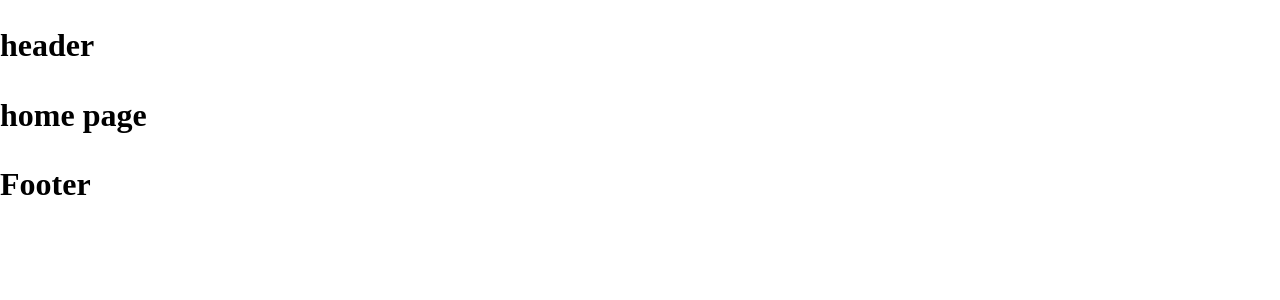
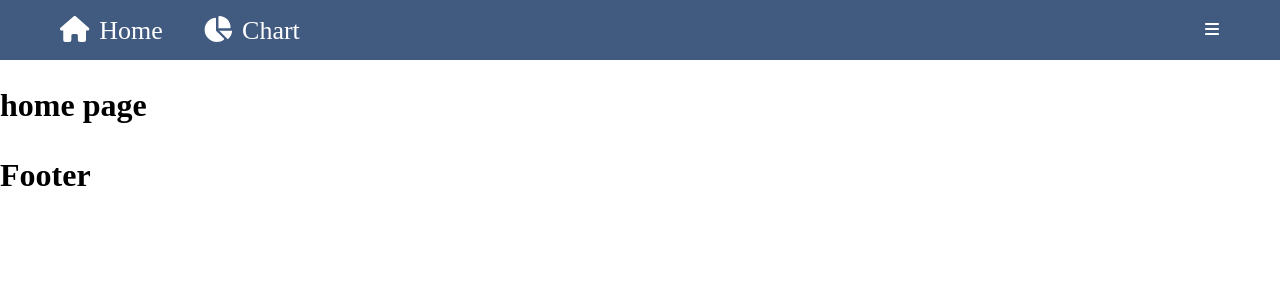
Before and after one commit to Khainq1911/object_detection_website, a React (Create React App) app in the folder web-detection-fe/: page / in a window 1280 px wide. Shown: the top 300 px of the page. Built offline with nearby package versions, Linux system fonts and the light colour scheme.

Commit message:
header update

```diff
--- a/web-detection-fe/package.json
+++ b/web-detection-fe/package.json
@@ -7,9 +7,11 @@
     "@fortawesome/free-brands-svg-icons": "^6.5.2",
     "@fortawesome/free-regular-svg-icons": "^6.5.2",
     "@fortawesome/free-solid-svg-icons": "^6.5.2",
+    "@fortawesome/react-fontawesome": "^0.2.2",
     "@testing-library/jest-dom": "^5.17.0",
     "@testing-library/react": "^13.4.0",
     "@testing-library/user-event": "^13.5.0",
+    "classnames": "^2.5.1",
     "customize-cra": "^1.0.0",
     "normalize.css": "^8.0.1",
     "react": "^18.3.1",
--- a/web-detection-fe/src/components/GlobalStyles/Globalstyles.module.scss
+++ b/web-detection-fe/src/components/GlobalStyles/Globalstyles.module.scss
@@ -1,5 +1,7 @@
 @import "normalize.css";
 :root {
+  --header-color: #415a80;
+  --hover-header-color:darkgrey;
 }
 * {
   margin: 0;
--- a/web-detection-fe/src/components/Header/Header.js
+++ b/web-detection-fe/src/components/Header/Header.js
@@ -1,8 +1,47 @@
-function Header(){
-    return (
-        <div>
-            <h1>header</h1>
-        </div>
-    )
+import classNames from "classnames/bind";
+import styles from "./Header.module.scss";
+import { FontAwesomeIcon } from "@fortawesome/react-fontawesome";
+import { faBars, faChartPie, faHouse } from "@fortawesome/free-solid-svg-icons";
+import { useState } from "react";
+
+const url = "http://localhost:1911/";
+const cx = classNames.bind(styles);
+
+function Header() {
+  const [activeMenu, setActiveMenu] = useState(false);
+
+  const handleOpenMenu = () => {
+    setActiveMenu(!activeMenu);
+  };
+  return (
+    <div className={cx("header_container")}>
+      <nav className={cx("nav_container")}>
+        <ul>
+          <li>
+            <a href={url}>
+              <FontAwesomeIcon icon={faHouse} className={cx("icon")} />
+              Home
+            </a>
+          </li>
+          <li>
+            <a href={url + `chart`}>
+              <FontAwesomeIcon icon={faChartPie} className={cx("icon")} />
+              Chart
+            </a>
+          </li>
+        </ul>
+      </nav>
+      <div className={cx("header_menu_container")} onClick={handleOpenMenu}>
+        <FontAwesomeIcon icon={faBars} />
+        {activeMenu && (
+          <div className={cx("menu")}>
+            <p>Filter Data</p>
+            <p>Account</p>
+            <p>Logout</p>
+          </div>
+        )}
+      </div>
+    </div>
+  );
 }
-export default Header
+export default Header;
--- a/web-detection-fe/src/components/Header/Header.module.scss
+++ b/web-detection-fe/src/components/Header/Header.module.scss
@@ -0,0 +1,62 @@
+.header_container {
+  height: 60px;
+  background-color: var(--header-color);
+  display: flex;
+  justify-content: space-between;
+  align-items: center;
+  color: #fff;
+}
+
+// navigation css
+.nav_container {
+  margin-left: 60px;
+}
+.nav_container ul {
+  display: flex;
+  list-style-type: none;
+}
+.nav_container ul li:first-child {
+  margin-right: 40px;
+}
+.nav_container ul li a {
+  color: #fff;
+  text-decoration: none;
+  font-size: 26px;
+  padding: 15px 0;
+}
+.nav_container ul li a:hover {
+  color: var(--hover-header-color);
+}
+.icon {
+  margin-right: 10px;
+}
+// user logo css
+.header_menu_container {
+  width: 26px;
+  margin-right: 60px;
+  padding: 15px;
+  height: auto;
+}
+.header_menu_container:hover {
+  color: var(--hover-header-color);
+}
+.menu {
+  position: absolute;
+  top: 60px;
+  right: 60px;
+  color: #000;
+  cursor: pointer;
+  border: #ccc 1px solid;
+  box-shadow: 0 4px 8px rgba(0, 0, 0, 0.1);
+  border-radius: 8px;
+}
+.menu p {
+  display: flex;
+  align-items: center;
+  width: 120px;
+  height: 40px;
+  justify-content: space-around;
+}
+.menu p:hover {
+  background-color: #ccc;
+}
```
Also changed, not shown: 1 other file (tests, documents, lock files or other folders).
